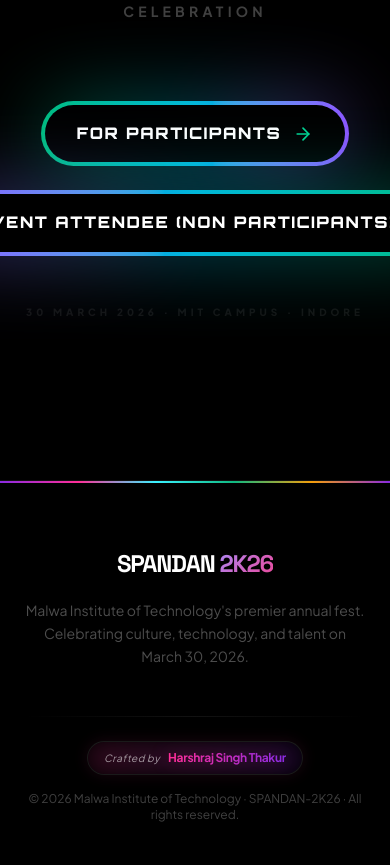
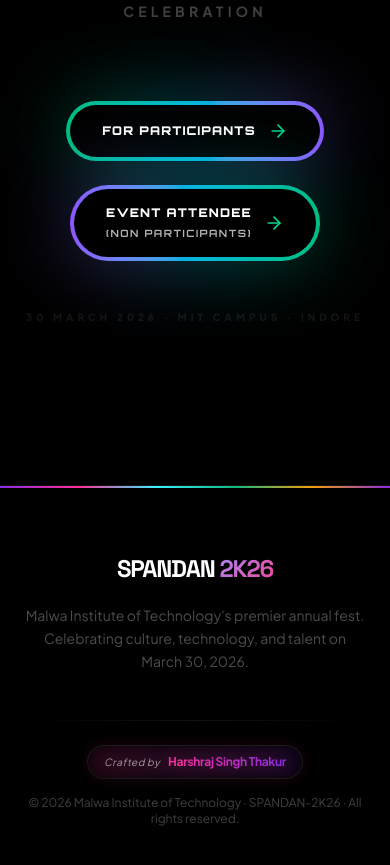
Before and after one commit to TheHarshrajThakur/Spandan-2k26, a React (Vite) app: page / in a window 390 px wide. Shown: the part 6160-7025 px from the top of the page. Built offline with nearby package versions, Linux system fonts and the light colour scheme.

Commit message:
feat: make registration button responsive

```diff
--- a/src/components/Registration.jsx
+++ b/src/components/Registration.jsx
@@ -34,9 +34,15 @@
 
             <a href="https://forms.zohopublic.in/lakshya2025miti1/form/NewYearPartyRSVPForm/formperma/zMwH68y4ixU5YMt_eONXjBRCrRWSPHwHmphb7qUxX8E" target="_blank" rel="noopener noreferrer"
               className="relative px-8 sm:px-12 py-4 sm:py-6 bg-black rounded-full flex items-center justify-center gap-3 sm:gap-4 transition-all hover:bg-black/90 group-hover:shadow-[0_0_50px_rgba(16,185,129,0.3)] w-full">
-              <span className="text-base sm:text-xl font-black uppercase tracking-widest text-white whitespace-nowrap" style={{ fontFamily: 'Orbitron, sans-serif' }}>
+
+              {/* <span className="text-base sm:text-xl font-black uppercase tracking-widest text-white whitespace-nowrap" style={{ fontFamily: 'Orbitron, sans-serif' }}>
                 For Participants
-              </span>
+              </span> */}
+
+              <span
+                className="text-xs sm:text-sm font-black uppercase tracking-widest text-white whitespace-nowrap"
+                style={{ fontFamily: 'Orbitron, sans-serif' }}
+              > For Participants</span>
               <ArrowRight className="w-5 h-5 sm:w-6 sm:h-6 text-emerald-400 group-hover:translate-x-2 transition-transform" />
             </a>
           </motion.div>
@@ -52,11 +58,20 @@
 
             <a href="https://forms.zohopublic.in/lakshya2025miti1/form/MealOrderForm/formperma/ps44SJ3WjU0EIdxob_NfYp9OSYl2T5-Podhsg0opF7U" target="_blank" rel="noopener noreferrer"
               className="relative px-8 sm:px-12 py-4 sm:py-6 bg-black rounded-full flex items-center justify-center gap-3 sm:gap-4 transition-all hover:bg-black/90 group-hover:shadow-[0_0_50px_rgba(139,92,246,0.3)] w-full">
-              <span className="text-xl sm:text-2xl"></span>
-              <span className="text-base sm:text-xl font-black uppercase tracking-widest text-white whitespace-nowrap" style={{ fontFamily: 'Orbitron, sans-serif' }}>
-                Event Attendee (Non Participants)
-              </span>
-
+              <div className="flex flex-col items-center justify-center">
+                <span
+                  className="text-xs sm:text-sm font-black uppercase tracking-widest text-white whitespace-nowrap"
+                  style={{ fontFamily: 'Orbitron, sans-serif' }}
+                >
+                  Event Attendee
+                </span>
+                <span
+                  className="text-[10px] sm:text-xs font-bold uppercase tracking-[0.15em] text-white/70 whitespace-nowrap mt-1"
+                  style={{ fontFamily: 'Orbitron, sans-serif' }}
+                >
+                  (Non Participants)
+                </span>
+              </div>
               <ArrowRight className="w-5 h-5 sm:w-6 sm:h-6 text-emerald-400 group-hover:translate-x-2 transition-transform" />
             </a>
 
```
